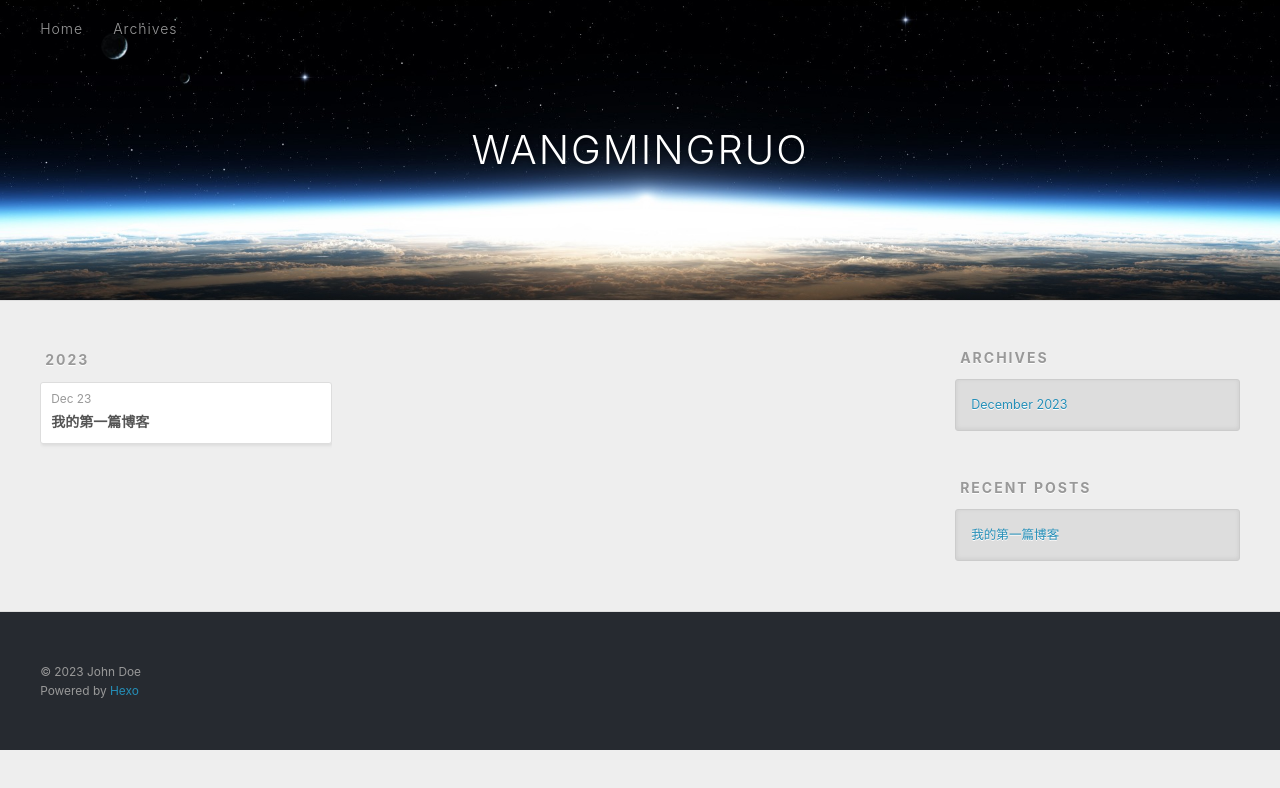
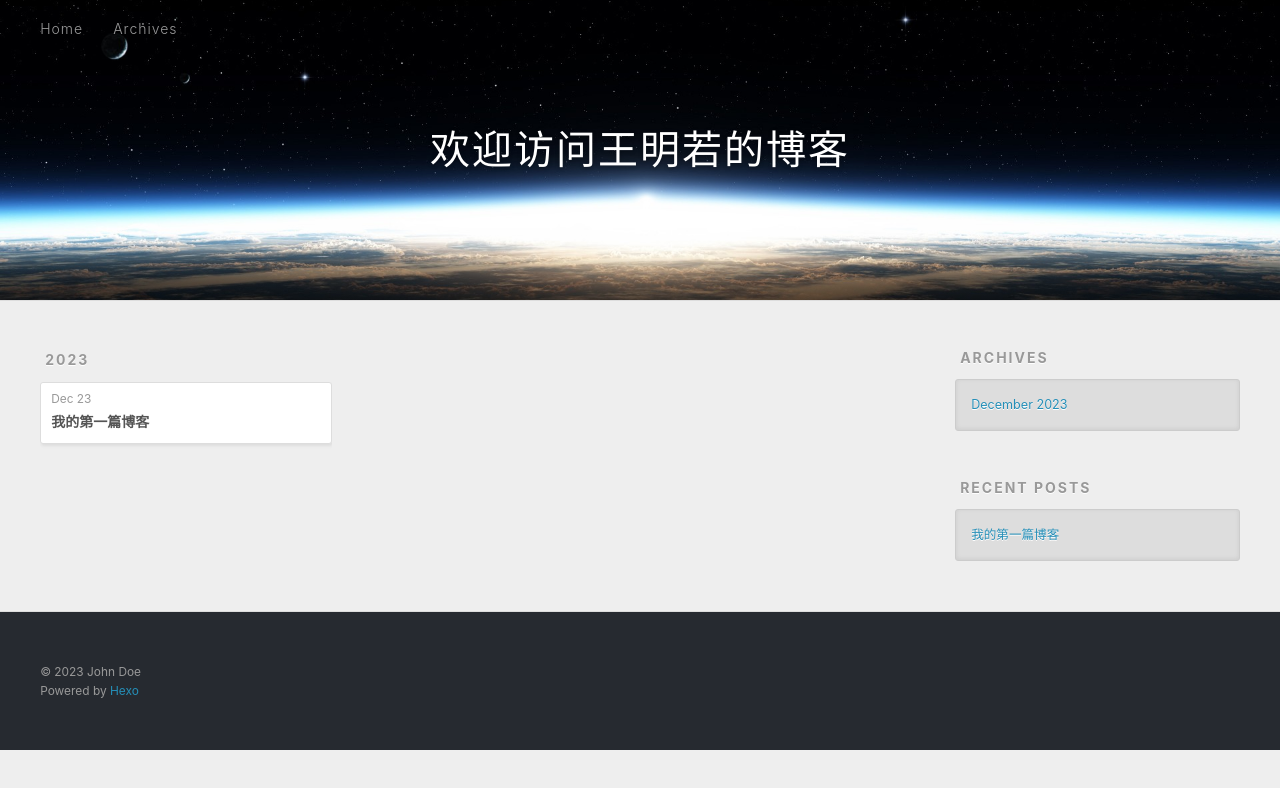
Before and after one commit to WANGMINGRUO/WANGMINGRUO.github.io, a plain HTML site: page archives/2023/12/index.html in a window 1280 px wide. Drawn offline with Linux system fonts and the light colour scheme.

Commit message:
Site updated: 2023-12-24 00:13:39

```diff
--- a/archives/2023/12/index.html
+++ b/archives/2023/12/index.html
@@ -4,17 +4,17 @@
   <meta charset="utf-8">
 
 
-  <title>Archives: 2023/12 | WANGMINGRUO</title>
+  <title>Archives: 2023/12 | 欢迎访问王明若的博客</title>
   <meta name="viewport" content="width=device-width, initial-scale=1, shrink-to-fit=no">
   <meta property="og:type" content="website">
-<meta property="og:title" content="WANGMINGRUO">
+<meta property="og:title" content="欢迎访问王明若的博客">
 <meta property="og:url" content="http://example.com/archives/2023/12/index.html">
-<meta property="og:site_name" content="WANGMINGRUO">
+<meta property="og:site_name" content="欢迎访问王明若的博客">
 <meta property="og:locale" content="en_US">
 <meta property="article:author" content="John Doe">
 <meta name="twitter:card" content="summary">
 
-    <link rel="alternate" href="/atom.xml" title="WANGMINGRUO" type="application/atom+xml">
+    <link rel="alternate" href="/atom.xml" title="欢迎访问王明若的博客" type="application/atom+xml">
 
 
     <link rel="shortcut icon" href="/favicon.png">
@@ -39,7 +39,7 @@
   <div id="header-outer" class="outer">
     <div id="header-title" class="inner">
       <h1 id="logo-wrap">
-        <a href="/" id="logo">WANGMINGRUO</a>
+        <a href="/" id="logo">欢迎访问王明若的博客</a>
       </h1>
 
     </div>
```
Also changed, not shown: 2023/12/23/TEXT/index.html (+4 -4 lines), archives/2023/index.html (+5 -5 lines), archives/index.html (+5 -5 lines), index.html (+5 -5 lines).
